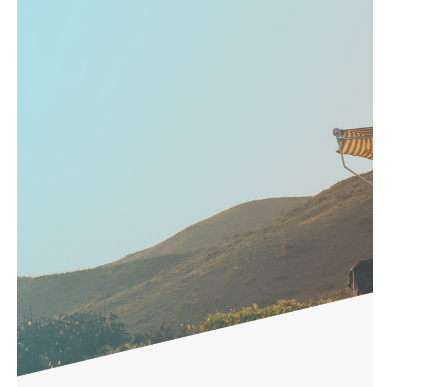
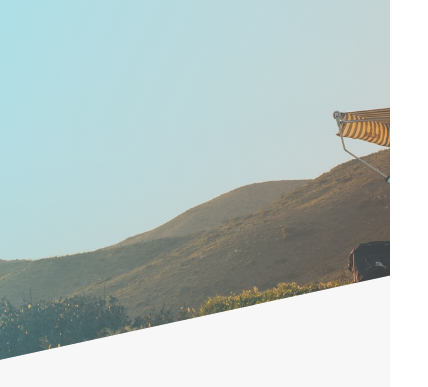
Before and after one commit to KateChantha/happy-camper, a website: page index.html in a window 390 px wide. Shown: the part 442-829 px from the top of the page, 428 px wide, since content can reach past the window. Drawn offline with Linux system fonts and the light colour scheme.

Commit message:
media query for typography

```diff
--- a/sass/abstracts/_mixins.scss
+++ b/sass/abstracts/_mixins.scss
@@ -22,6 +22,8 @@ $breakpoint argument choice
 - tab-port
 - tab-land
 - big-desktop
+
+ORDER of mixin: base + typography -> general layout + grid -> page layout -> component
 */
 // argument is passed from _base.scss -> @include respond(phone) {font-size: 50%;}
 // 1em = 16px
--- a/sass/base/_base.scss
+++ b/sass/base/_base.scss
@@ -19,9 +19,9 @@ html {
     font-size: 50%; // 1rem = 8px, 8/16=50%
   }
   // we can actually omitt this size since it's the same font-size setting as tab-port
-  @include respond(phone) {
-    font-size: 35%;
-  }
+  // @include respond(phone) {
+  //   font-size: 35%;
+  // }
   @include respond(big-desktop) {
     font-size: 75%; // 1rem = 12px, 12/16
   }
@@ -29,4 +29,10 @@ html {
 
 body {
   box-sizing: border-box;
+  padding: 3rem;
+
+  // get rid of white padding for small screen
+  @include respond(tab-port) {
+    padding: 0;
+  }
 }
--- a/sass/base/_typography.scss
+++ b/sass/base/_typography.scss
@@ -4,7 +4,6 @@ body {
   /* font-size: 16px; */
   line-height: 1.7;
   color: $color-grey-dark;
-  padding: 3rem;
 }
 
 .heading-primary {
@@ -24,6 +23,12 @@ body {
     animation-name: moveInLeft;
     animation-duration: 2s;
     animation-timing-function: ease-out;
+
+    @include respond(phone) {
+      font-size: 5rem;
+      letter-spacing: 1rem;
+    }
+
   }
 
   &--sub {
@@ -34,6 +39,10 @@ body {
 
     /* short handed */
     animation: moveInLeft 2s ease-out;
+
+    @include respond(phone) {
+      letter-spacing: .5rem;
+    }
   }
 }
 
@@ -47,6 +56,13 @@ body {
   color: transparent;
   letter-spacing: .2rem;
   transition: all .2s;
+
+  @include respond(tab-port) {
+    font-size: 3rem;
+  }
+  @include respond(phone) {
+    font-size: 2.5rem;
+  }
 
   &:hover {
     transform: skewY(5deg) scale(1.1);
```
Also changed, not shown: css/style.css.
